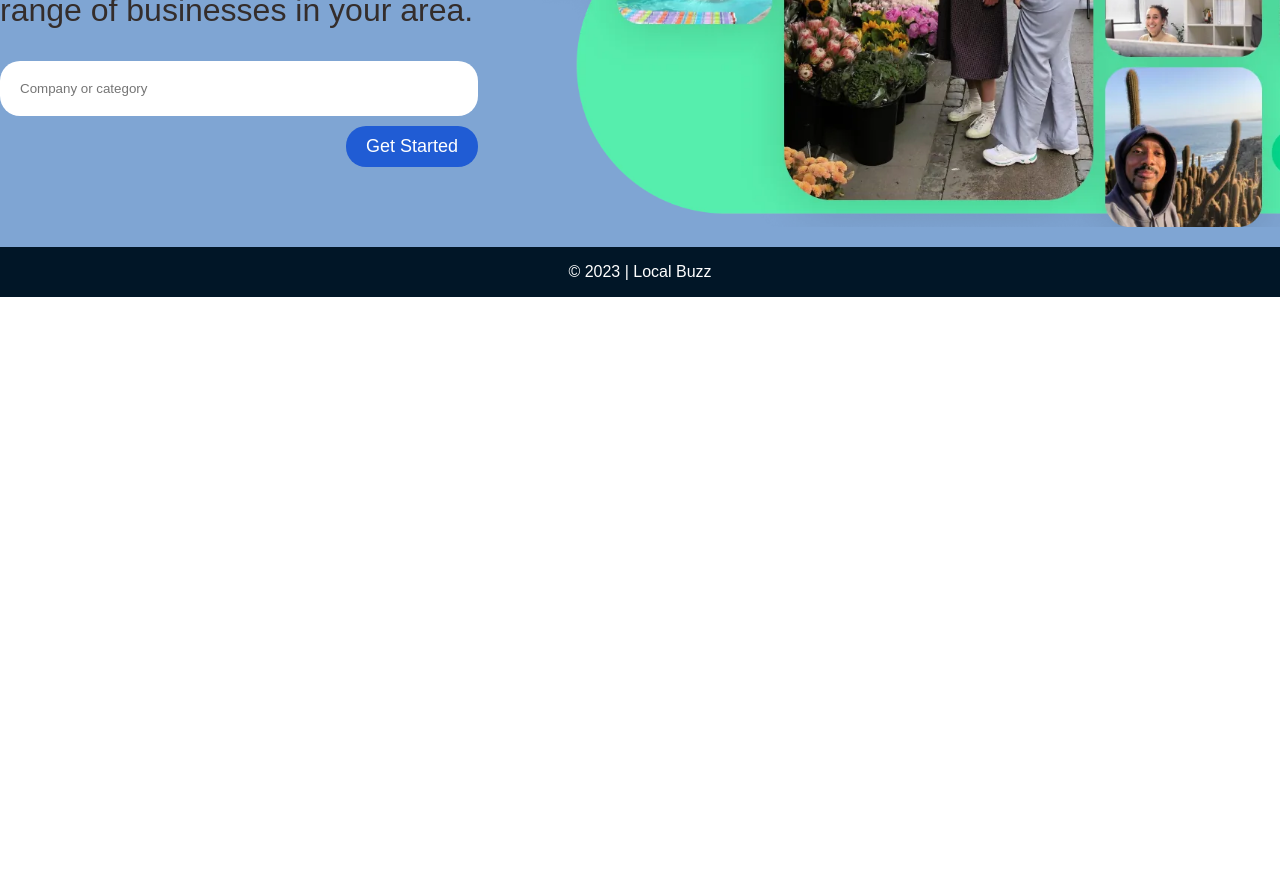
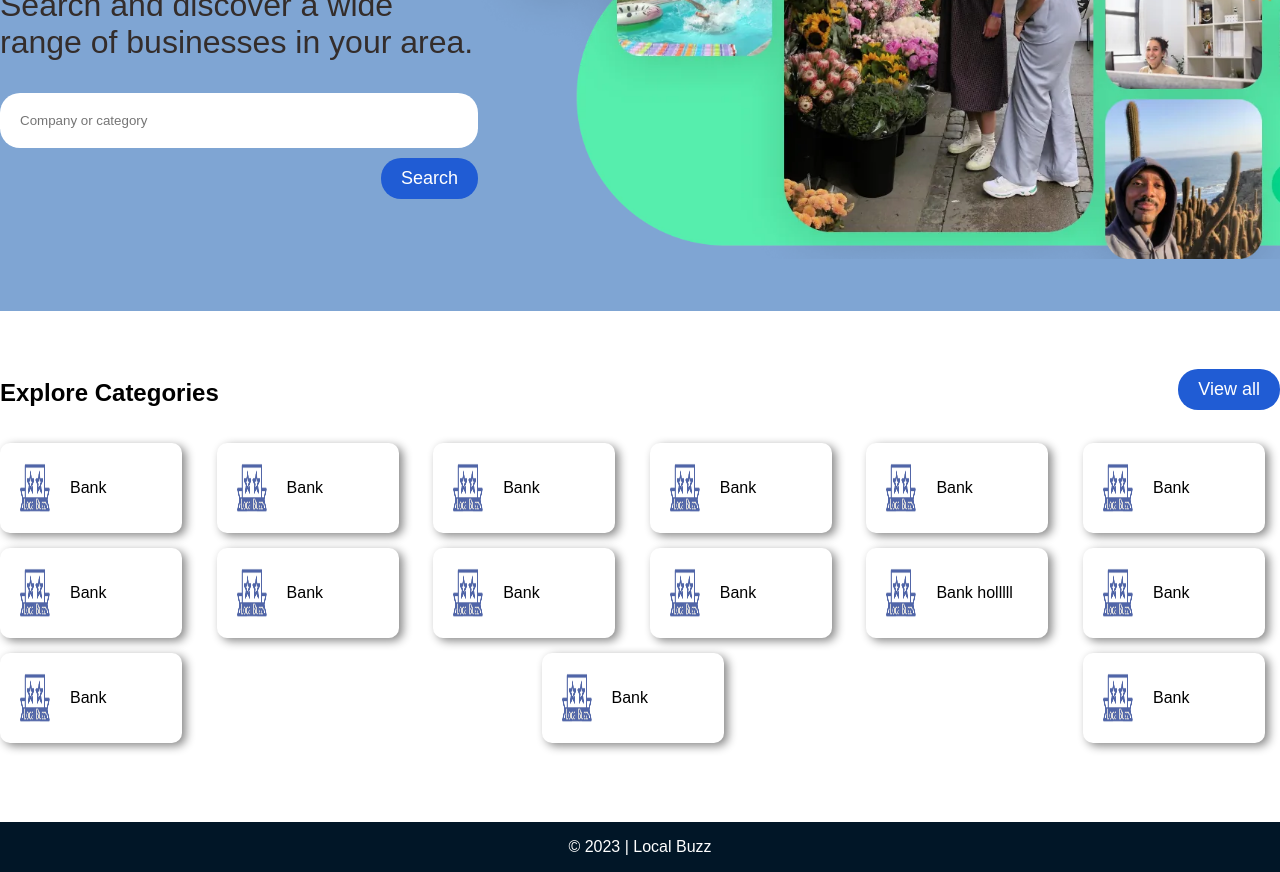
Before and after one commit to mbharti321/localbuzz-frontend, a React (Create React App) app: page / in a window 1280 px wide. Shown: the part 380-1252 px from the top of the page. Before the commit the page ends 800 px from the top, so only its background shows below. Built offline with nearby package versions, Linux system fonts and the light colour scheme.

Commit message:
add Explore Categories in homepage

```diff
--- a/src/pages/HomePage.js
+++ b/src/pages/HomePage.js
@@ -1,10 +1,13 @@
 import Layout from "../templates/Layout";
 import CallToAction from "./dashboard/CallToAction";
+import ExploreCategories from "./dashboard/ExploreCategories";
+
 export default function HomePage() {
   return (
     <Layout>
-        <CallToAction></CallToAction>
-        {/* <BusinessSearch></BusinessSearch>
+      <CallToAction></CallToAction>
+      <ExploreCategories></ExploreCategories>
+      {/* <BusinessSearch></BusinessSearch>
         <Filters></Filters>
         <WhyChooseUs></WhyChooseUs>
         <BusinessTypeCards></BusinessTypeCards>
--- a/src/pages/dashboard/CallToAction.js
+++ b/src/pages/dashboard/CallToAction.js
@@ -4,7 +4,7 @@ import heroImg from "../../static/images/hero-image.webp";
 function CallToAction() {
   return (
     <div className="sub-container primary-background">
-      <div className="block-container">
+      <div className="block-container primary-background">
         <section className="cta">
           <div className="cta-content">
             <h2>Ready to find the perfect business?</h2>
@@ -19,7 +19,7 @@ function CallToAction() {
                 value=""
               />
               <div className="cta-button">
-                <button>Get Started</button>
+                <button>Search</button>
               </div>
             </form>
           </div>
--- /dev/null
+++ b/src/pages/dashboard/ExploreCategories.js
@@ -0,0 +1,90 @@
+import React from "react";
+import heroImg from "../../static/images/hero-image.webp";
+import icons from "../../static/images/logos/Local Buzz-logos_transparent.png";
+
+// var icon = "hello";
+
+function ExploreCategories() {
+  return (
+    <div className="sub-container white-background">
+      <div className="block-container">
+        <section className="explore-categories">
+          {/* \title row */}
+          <div className="explore-title-row">
+            <h2>Explore Categories</h2>
+            <form>
+              <div className="cta-button">
+                <button>View all</button>
+              </div>
+            </form>
+          </div>
+
+          <div className="categories-container">
+            <div className="category-card">
+              <img src={icons} alt="icon"></img>
+              <p>Bank</p>
+            </div>
+            <div className="category-card">
+              <img src={icons} alt="icon"></img>
+              <p>Bank</p>
+            </div>
+            <div className="category-card">
+              <img src={icons} alt="icon"></img>
+              <p>Bank</p>
+            </div>
+            <div className="category-card">
+              <img src={icons} alt="icon"></img>
+              <p>Bank</p>
+            </div>
+            <div className="category-card">
+              <img src={icons} alt="icon"></img>
+              <p>Bank</p>
+            </div>
+            <div className="category-card">
+              <img src={icons} alt="icon"></img>
+              <p>Bank</p>
+            </div>
+            <div className="category-card">
+              <img src={icons} alt="icon"></img>
+              <p>Bank</p>
+            </div>
+            <div className="category-card">
+              <img src={icons} alt="icon"></img>
+              <p>Bank</p>
+            </div>
+            <div className="category-card">
+              <img src={icons} alt="icon"></img>
+              <p>Bank</p>
+            </div>
+            <div className="category-card">
+              <img src={icons} alt="icon"></img>
+              <p>Bank</p>
+            </div>
+            <div className="category-card">
+              <img src={icons} alt="icon"></img>
+              <p>Bank holllll</p>
+            </div>
+            <div className="category-card">
+              <img src={icons} alt="icon"></img>
+              <p>Bank</p>
+            </div>
+            <div className="category-card">
+              <img src={icons} alt="icon"></img>
+              <p>Bank</p>
+            </div>
+            <div className="category-card">
+              <img src={icons} alt="icon"></img>
+              <p>Bank</p>
+            </div>
+            <div className="category-card">
+              <img src={icons} alt="icon"></img>
+              <p>Bank</p>
+            </div>
+          </div>
+        </section>
+      </div>
+    </div>
+  );
+}
+
+export default ExploreCategories;
--- a/src/static/css/homePage.css
+++ b/src/static/css/homePage.css
@@ -1,41 +1,82 @@
-.cta{
+.cta {
   display: flex;
   flex-direction: row;
   align-items: center;
   padding: 1rem 0;
 }
-.cta-content{
+.cta-content {
   display: flex;
   width: 100%;
   flex-direction: column;
   /* justify-content: space-between; */
 }
-.cta-content h2{
+.cta-content h2 {
   margin-bottom: 0rem;
   font-size: 3rem;
   color: #c1481f;
 }
-.cta-content p{
+.cta-content p {
   margin-top: 1rem;
   font-size: 2rem;
   color: #342d2b;
 }
 
-.cta-button{
+.cta-button {
   display: flex;
   justify-content: end;
   margin-top: 10px;
 }
 
-.search-input-field{
+.search-input-field {
   width: 100%;
   padding: 20px;
   border-radius: 20px;
   border: none;
 }
 
-.cta img{
+.cta img {
   width: 200%;
   /* height: 100px; */
+}
+/* explore-Categories */
+.explore-Categories {
+  display: flex;
+}
+.categories-container {
+  display: flex;
+  flex-direction: row;
+  padding-bottom: 2rem;
+  /* padding: 10px; */
+  flex-wrap: wrap;
+  justify-content: space-between;
+}
+.explore-title-row {
+  display: flex;
+  flex-direction: row;
+  justify-content: space-between;
+  padding: 1rem 0;
+}
 
+.category-card {
+  display: flex;
+  flex: 0 0 calc(15% - 10px);
+  flex-direction: row;
+  /* border: solid 1px; */
+  padding: 10px;
+  justify-items: space-between;
+  align-content: center;
+  border-radius: 10px;
+  margin-right: 15px;
+  margin-bottom: 15px;
+  box-shadow: 4px 3px 10px #888888;
+  justify-items: flex-start;
 }
+.category-card img {
+  width: 50px;
+  padding: 10px;
+}
+
+.category-card p {
+  color: black;
+  padding: 10px;
+}
--- a/src/static/css/myStyle.css
+++ b/src/static/css/myStyle.css
@@ -50,13 +50,19 @@ body {
   width: 100%;
   max-width: 1300px;
   margin: 0 auto;
-  /* padding: 0 2rem; */
-  background-color: var(--secondary-light-blue);
+  padding: 2rem 0;
+  /* background-color: var(--secondary-light-blue); */
   flex-direction: column;
 }
+/* Background classes */
 .primary-background {
   background-color: var(--secondary-light-blue);
 }
+.white-background {
+  background-color: var(--neutral-white);
+}
+/* Background classes */
+
 button {
   background-color: var(--primary-button-blue);
   color: var(--neutral-white);
--- a/src/static/css/variables.css
+++ b/src/static/css/variables.css
@@ -26,12 +26,13 @@
   --accent: #2ec4b6;
   --primary-button-blue: #205cd4;
 }
-
+:root {
+  --primary-background-color: var(--neutral-white);
+  --secondary-background-color: var(--secondary-orange);
+}
 /* App colors */
 :root {
   --primary-color: var(--secondary-green);
   --secondary-color: #011627;
   --third-color: var(--secondary-gray);
-  --primary-background-color: var(--neutral-white);
-  --secondary-background-color: var(--secondary-orange);
 }
--- a/src/templates/Header.js
+++ b/src/templates/Header.js
@@ -4,7 +4,7 @@ export default function Header() {
 
   return (
     <div className="sub-container">
-      <div className="block-container">
+      <div className="block-container" style={{padding:"0 0"}}>
         <header className="header-container">
           <a href="#"><img src={logo} alt="Local Buzz" className="logo"></img></a>
           <div class="nav-bar">
```
Lines whose indentation alone changed are shown as unchanged.
